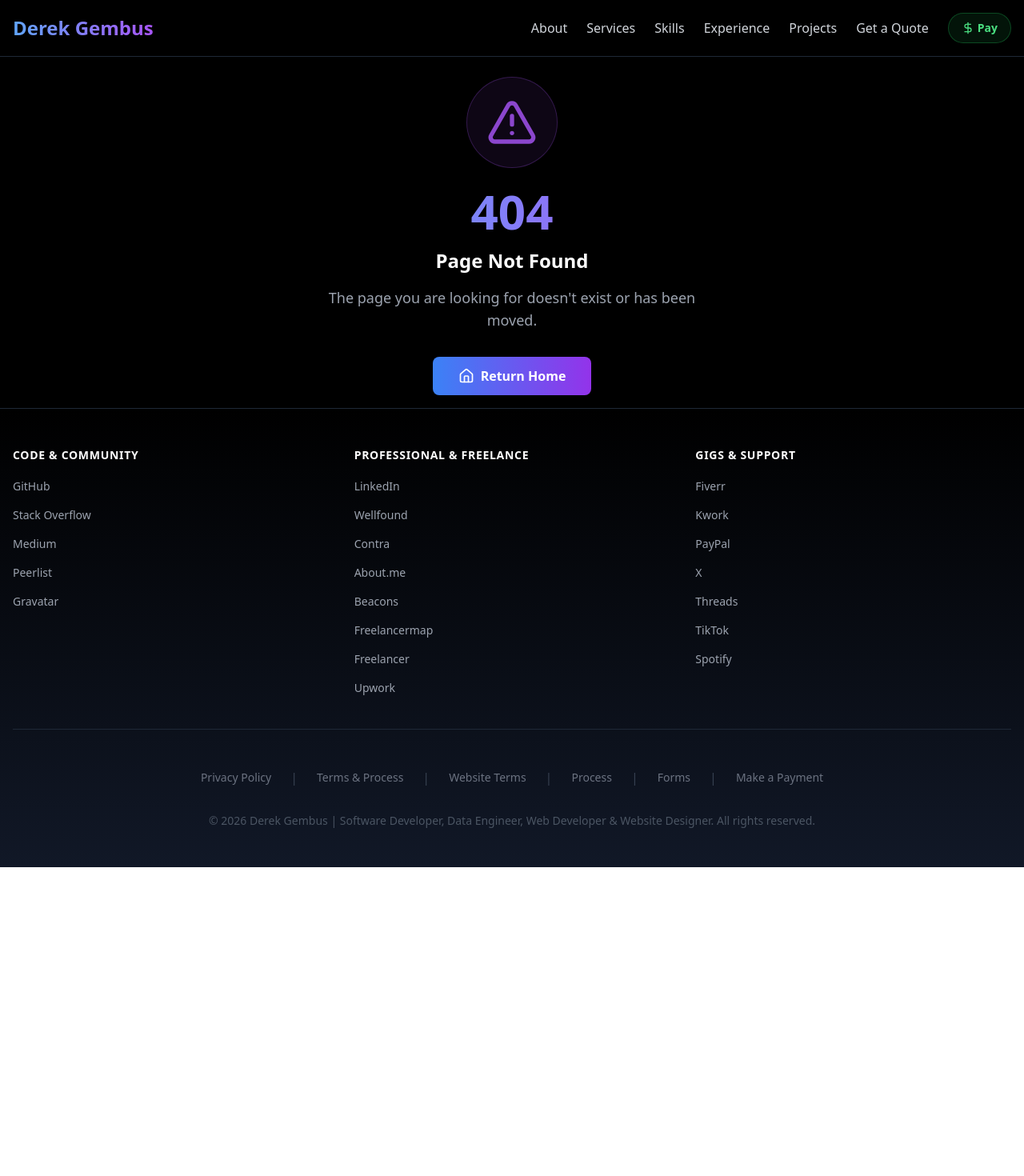
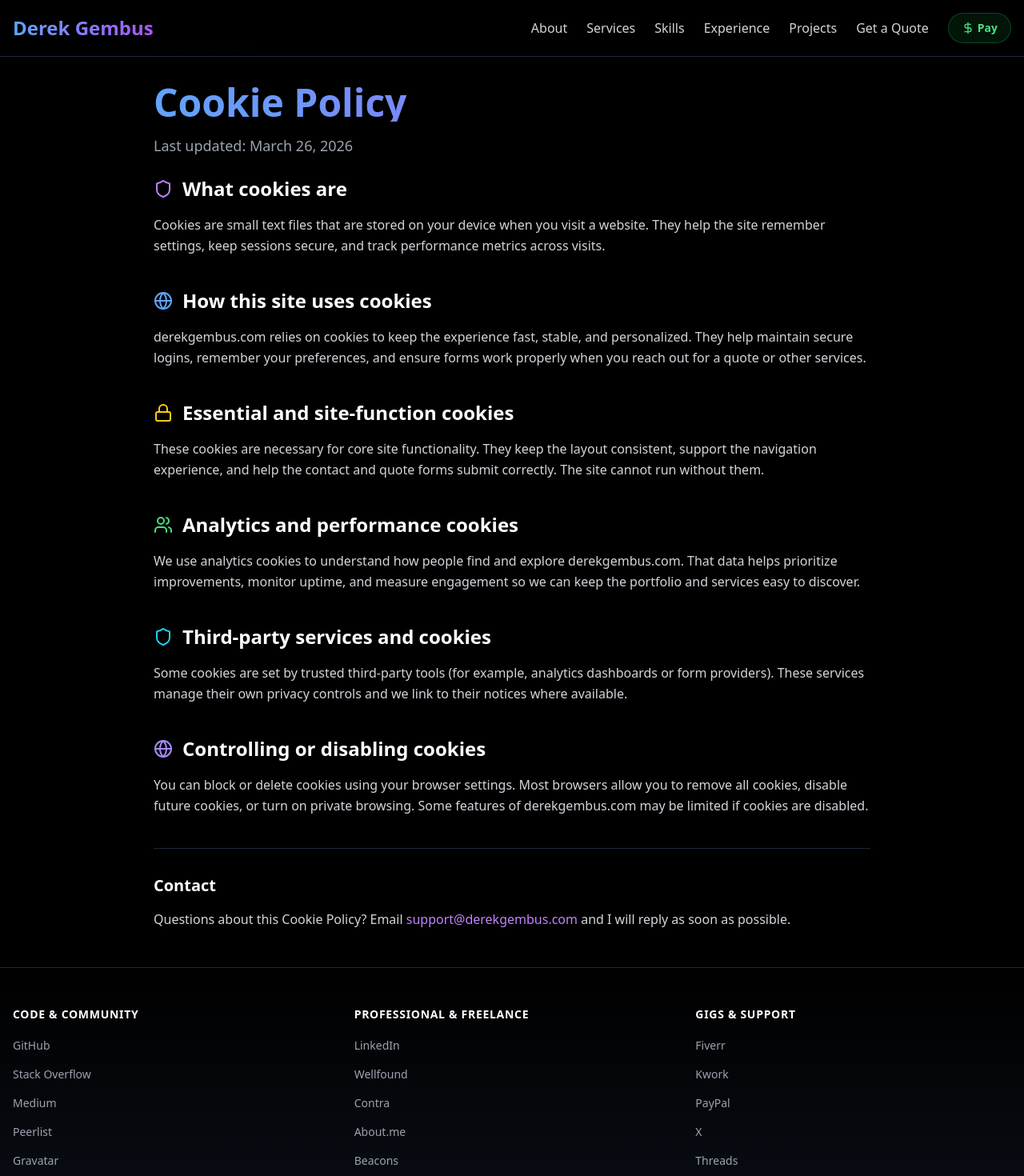
Before and after one commit to Derek-G1/Derek-Gembus-Official, a React (Create React App) app: page /cookie-policy in a window 1280 px wide. Shown: the top 1470 px of the page at 80% size. Before the commit the page ends 1084 px from the top, so only its background shows below. Built offline with nearby package versions, Linux system fonts and the light colour scheme.

Commit message:
added cookie policy

```diff
--- /dev/null
+++ b/src/CookiePolicy.js
@@ -0,0 +1,108 @@
+import React, { useEffect } from 'react';
+import { Link } from 'react-router-dom';
+import Navbar from './components/Navbar';
+import Footer from './components/Footer';
+import { setPageMeta } from './utils/seo';
+import { ArrowLeft, Lock, Globe, Shield, Users } from 'lucide-react';
+
+const CookiePolicy = () => {
+  useEffect(() => {
+    window.scrollTo(0, 0);
+    setPageMeta({
+      title: 'Cookie Policy | Derek Gembus',
+      description: 'How derekgembus.com uses cookies and tracking technologies to keep the site secure, functional, and measurable.',
+      canonicalPath: '/cookie-policy'
+    });
+  }, []);
+
+  return (
+    <div className="min-h-screen bg-black text-white flex flex-col">
+      <Navbar />
+
+      <div className="pt-24 p-6 md:p-12 flex-grow">
+        <div className="max-w-4xl mx-auto">
+          <Link to="/" className="inline-flex items-center text-purple-400 hover:text-purple-300 mb-8 transition-colors">
+            <ArrowLeft className="w-4 h-4 mr-2" />
+            Back to Home
+          </Link>
+
+          <h1 className="text-4xl md:text-5xl font-bold mb-4 bg-gradient-to-r from-blue-400 to-purple-500 bg-clip-text text-transparent">
+            Cookie Policy
+          </h1>
+          <p className="mb-6 text-gray-400 text-lg">Last updated: March 26, 2026</p>
+
+          <section className="mb-10 text-gray-300 leading-relaxed space-y-4">
+            <h2 className="text-2xl font-bold text-white flex items-center">
+              <Shield className="w-6 h-6 mr-3 text-purple-400" />
+              What cookies are
+            </h2>
+            <p>
+              Cookies are small text files that are stored on your device when you visit a website. They help the site remember settings, keep sessions secure, and track performance metrics across visits.
+            </p>
+          </section>
+
+          <section className="mb-10 text-gray-300 leading-relaxed space-y-4">
+            <h2 className="text-2xl font-bold text-white flex items-center">
+              <Globe className="w-6 h-6 mr-3 text-blue-400" />
+              How this site uses cookies
+            </h2>
+            <p>
+              derekgembus.com relies on cookies to keep the experience fast, stable, and personalized. They help maintain secure logins, remember your preferences, and ensure forms work properly when you reach out for a quote or other services.
+            </p>
+          </section>
+
+          <section className="mb-10 text-gray-300 leading-relaxed space-y-4">
+            <h2 className="text-2xl font-bold text-white flex items-center">
+              <Lock className="w-6 h-6 mr-3 text-yellow-400" />
+              Essential and site-function cookies
+            </h2>
+            <p>
+              These cookies are necessary for core site functionality. They keep the layout consistent, support the navigation experience, and help the contact and quote forms submit correctly. The site cannot run without them.
+            </p>
+          </section>
+
+          <section className="mb-10 text-gray-300 leading-relaxed space-y-4">
+            <h2 className="text-2xl font-bold text-white flex items-center">
+              <Users className="w-6 h-6 mr-3 text-green-400" />
+              Analytics and performance cookies
+            </h2>
+            <p>
+              We use analytics cookies to understand how people find and explore derekgembus.com. That data helps prioritize improvements, monitor uptime, and measure engagement so we can keep the portfolio and services easy to discover.
+            </p>
+          </section>
+
+          <section className="mb-10 text-gray-300 leading-relaxed space-y-4">
+            <h2 className="text-2xl font-bold text-white flex items-center">
+              <Shield className="w-6 h-6 mr-3 text-cyan-400" />
+              Third-party services and cookies
+            </h2>
+            <p>
+              Some cookies are set by trusted third-party tools (for example, analytics dashboards or form providers). These services manage their own privacy controls and we link to their notices where available.
+            </p>
+          </section>
+
+          <section className="mb-10 text-gray-300 leading-relaxed space-y-4">
+            <h2 className="text-2xl font-bold text-white flex items-center">
+              <Globe className="w-6 h-6 mr-3 text-violet-400" />
+              Controlling or disabling cookies
+            </h2>
+            <p>
+              You can block or delete cookies using your browser settings. Most browsers allow you to remove all cookies, disable future cookies, or turn on private browsing. Some features of derekgembus.com may be limited if cookies are disabled.
+            </p>
+          </section>
+
+          <section className="border-t border-gray-800 pt-8 text-gray-300 space-y-4">
+            <h2 className="text-xl font-bold text-white">Contact</h2>
+            <p>
+              Questions about this Cookie Policy? Email <a className="text-purple-400 hover:underline" href="mailto:support@derekgembus.com">support@derekgembus.com</a> and I will reply as soon as possible.
+            </p>
+          </section>
+        </div>
+      </div>
+
+      <Footer />
+    </div>
+  );
+};
+
+export default CookiePolicy;
--- a/src/PrivacyPolicy.js
+++ b/src/PrivacyPolicy.js
@@ -131,7 +131,7 @@ const PrivacyPolicy = () => {
                 We automatically collect certain information when you visit, use, or navigate the Services. This information does not reveal your specific identity (like your name or contact information) but may include device and usage information, such as your IP address, browser and device characteristics, operating system, language preferences, referring URLs, device name, country, location, information about how and when you use our Services, and other technical information. This information is primarily needed to maintain the security and operation of our Services, and for our internal analytics and reporting purposes.
               </p>
               <p className="mb-4">
-                Like many businesses, we also collect information through cookies and similar technologies. You can find out more about this in our Cookie Notice: <a href="/privacy#section5" className="text-purple-400 hover:underline">/privacy#section5</a>.
+                Like many businesses, we also collect information through cookies and similar technologies. You can find out more about this in our Cookie Notice: <a href="/cookie-policy" className="text-purple-400 hover:underline">/cookie-policy</a>.
               </p>
               <p className="mb-2"><strong className="text-white">The information we collect includes:</strong></p>
               <ul className="list-disc list-inside space-y-3 ml-4">
@@ -251,7 +251,7 @@ const PrivacyPolicy = () => {
                 We also permit third parties and service providers to use online tracking technologies on our Services for analytics and advertising, including to help manage and display advertisements, to tailor advertisements to your interests, or to send abandoned shopping cart reminders (depending on your communication preferences).
               </p>
               <p className="mb-4">
-                Specific information about how we use such technologies and how you can refuse certain cookies is set out in our Cookie Notice: <a href="/privacy#section5" className="text-purple-400 hover:underline">/privacy#section5</a>.
+                Specific information about how we use such technologies and how you can refuse certain cookies is set out in our Cookie Notice: <a href="/cookie-policy" className="text-purple-400 hover:underline">/cookie-policy</a>.
               </p>
               <div className="bg-gray-800 p-4 rounded-lg">
                 <h4 className="font-bold text-white mb-2">Google Analytics</h4>
@@ -318,7 +318,7 @@ const PrivacyPolicy = () => {
                 <strong className="text-white">Withdrawing your consent:</strong> If we are relying on your consent to process your personal information, you have the right to withdraw your consent at any time. You can withdraw your consent at any time by contacting us using the contact details provided in the section "How Can You Contact Us About This Notice?" below.
               </p>
               <p className="mb-4">
-                <strong className="text-white">Cookies and similar technologies:</strong> Most Web browsers are set to accept cookies by default. If you prefer, you can usually choose to set your browser to remove cookies and to reject cookies. If you choose to remove cookies or reject cookies, this could affect certain features or services of our Services. For further information, please see our Cookie Notice: <a href="/privacy#section5" className="text-purple-400 hover:underline">/privacy#section5</a>.
+                <strong className="text-white">Cookies and similar technologies:</strong> Most Web browsers are set to accept cookies by default. If you prefer, you can usually choose to set your browser to remove cookies and to reject cookies. If you choose to remove cookies or reject cookies, this could affect certain features or services of our Services. For further information, please see our Cookie Notice: <a href="/cookie-policy" className="text-purple-400 hover:underline">/cookie-policy</a>.
               </p>
               <p>
                 If you have questions or comments about your privacy rights, you may email us at <a href="mailto:support@derekgembus.com" className="text-purple-400 hover:underline">support@derekgembus.com</a>.
--- a/src/components/Footer.js
+++ b/src/components/Footer.js
@@ -144,6 +144,12 @@ const Footer = () => {
 
             <span className="hidden sm:inline text-gray-700">|</span>
 
+            <Link to="/cookie-policy" className="text-sm text-gray-500 hover:text-purple-400 transition-colors">
+              Cookie Policy
+            </Link>
+
+            <span className="hidden sm:inline text-gray-700">|</span>
+
             <Link to="/terms" className="text-sm text-gray-500 hover:text-purple-400 transition-colors">
               Terms & Process
             </Link>
--- a/src/index.js
+++ b/src/index.js
@@ -4,6 +4,7 @@ import './index.css';
 
 import App from './App';
 import PrivacyPolicy from './PrivacyPolicy';
+import CookiePolicy from './CookiePolicy';
 import Payment from './Payment';
 import Services from './Services';
 import Quote from './Quote';
@@ -35,6 +36,7 @@ root.render(
 
           <Route path="/" element={<App />} />
           <Route path="/privacy" element={<PrivacyPolicy />} />
+          <Route path="/cookie-policy" element={<CookiePolicy />} />
           <Route path="/services" element={<Services />} />
           <Route path="/quote" element={<Quote />} />
 
```
